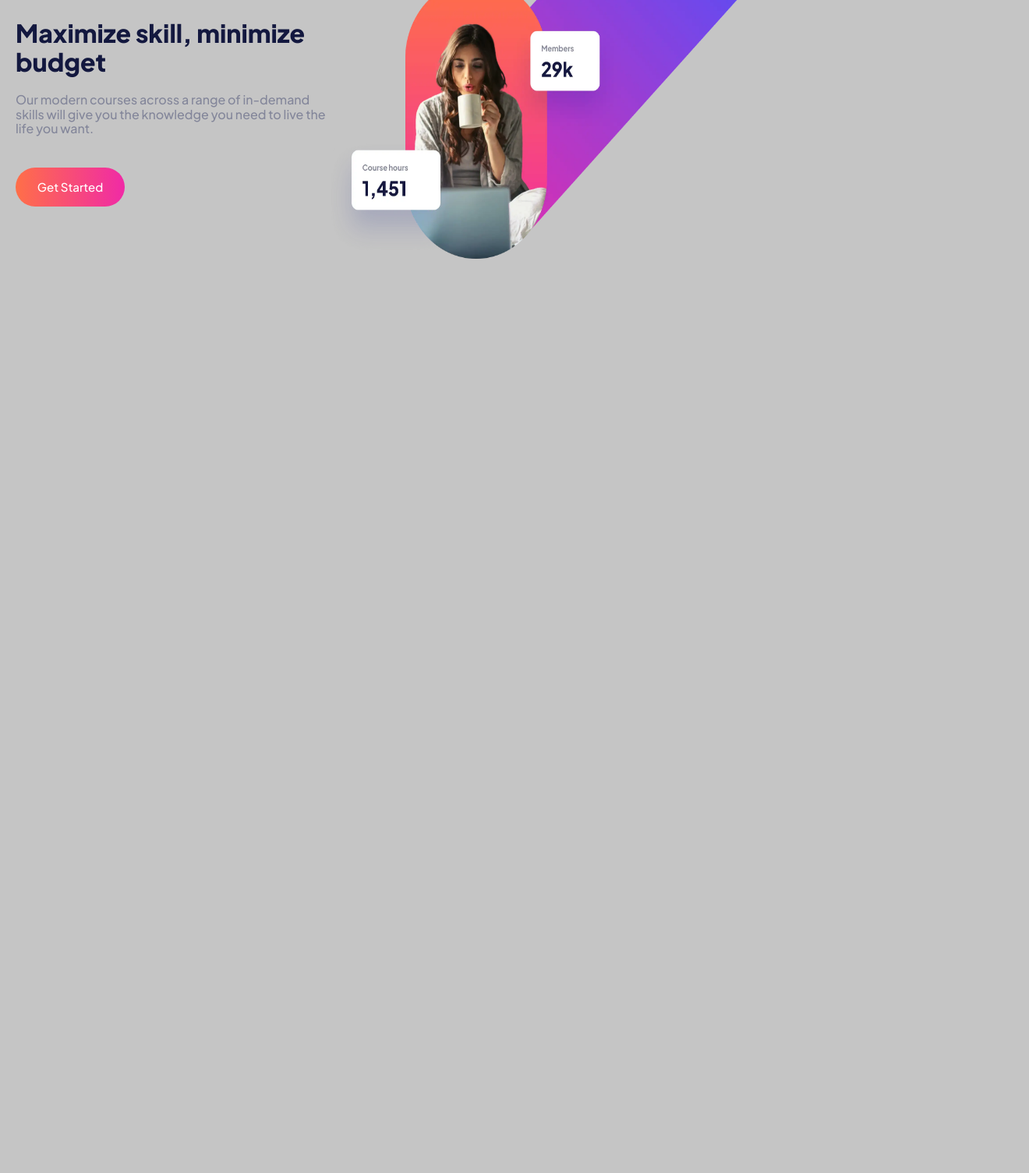
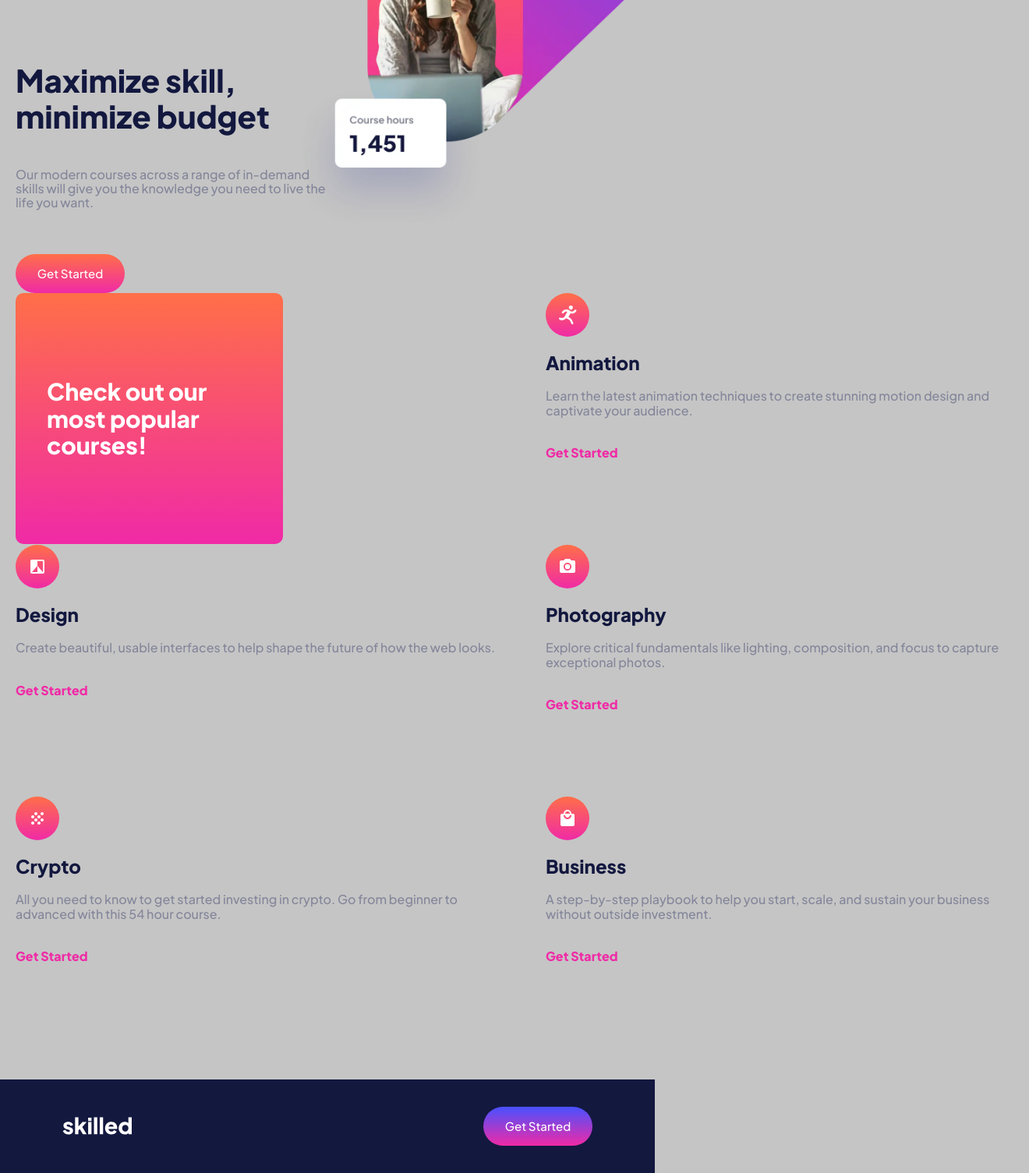
Before and after one commit to nuriarivasbotello/homepage-3, a website built with Vite: page src/index.html in a window 1280 px wide. Shown: the part 157-1662 px from the top of the page at 78% size, 1320 px wide, since content can reach past the window. Before the commit the page ends 800 px from the top, so only its background shows below. Built offline with nearby package versions, Linux system fonts and the light colour scheme; some packages are replaced by stand-ins of ours.

Commit message:
acabada?

```diff
--- a/src/css/styles.css
+++ b/src/css/styles.css
@@ -11,7 +11,17 @@
   --font-size-button: 16px;
   --color-title: rgb(19, 24, 63);
   --color-text: rgb(131, 134, 154);
-  --font-style: 'Plus Jakarta Sans', sans-serif;
+  --font-style: "Plus Jakarta Sans", sans-serif;
+  --background-button-warm: linear-gradient(
+    rgba(255, 111, 72, 1) 0%,
+    rgba(240, 42, 166, 1) 100%
+  );
+  --background-button-cold: linear-gradient(
+    rgba(72, 81, 255, 1) 0%,
+    rgba(240, 42, 166, 1) 100%
+  );
+  --radius-big: 10px;
+  --button-started: rgba(240, 42, 166, 1);
 }
 
 img {
@@ -32,20 +42,38 @@ a {
 }
 
 body {
-  margin: 0;
+  max-width: 1440px;
+  margin: 0 auto;
   background-color: rgb(197, 197, 197);
 }
 .header {
+  width: 360px;
   display: flex;
   justify-content: space-between;
   align-items: center;
   padding: 30px 20px;
 } /*1024 para pc*/
+@media screen and (min-width: 768px) {
+  .header {
+    width: 100%;
+    display: flex;
+    flex-direction: row;
+    justify-content: space-between;
+  }
+}
+@media screen and (min-width: 1440px) {
+  .header {
+    width: 100%;
+    display: flex;
+    flex-direction: row;
+    justify-content: space-between;
+    padding: 30px 180px;
+  }
+}
 .logo {
   position: relative;
 }
 .button {
-  position: relative;
   width: 140px;
   height: 50px;
   display: flex;
@@ -66,21 +94,37 @@ body {
   }
 }
 .banner {
+  width: 398px;
   margin: 0 20px;
 }
 @media screen and (min-width: 768px) {
   .banner {
-    width: 400px;
+    width: 430px;
     margin-top: 50px;
+    display: flex;
+    flex-direction: row;
+  }
+}
+@media screen and (min-width: 1440px) {
+  .banner {
+    width: 457px;
+    margin-left: 170px;
+    margin-top: 50px;
+
     display: flex;
     flex-direction: row;
   }
 }
 @media screen and (min-width: 768px) {
   .article {
+    width: 398px;
+    margin-top: 50px;
+    display: flex;
+    flex-direction: column;
   }
 }
 .title {
+  font-size: 40px;
   font-family: var(--font-style);
   color: var(--color-title);
 }
@@ -92,11 +136,7 @@ body {
 .button-warm {
   font-size: 15px;
   margin-top: 40px;
-  background: linear-gradient(
-    90deg,
-    rgba(255, 111, 72, 1) 0%,
-    rgba(240, 42, 166, 1) 100%
-  );
+  background: var(--background-button-warm);
 }
 .image {
   width: 330px;
@@ -105,10 +145,126 @@ body {
 }
 @media screen and (min-width: 768px) {
   .image {
-    width: 600px;
-    height: 600px;
+    width: 640px;
+    height: 640px;
     position: absolute;
-    bottom: 270px;
-    left: 420px;
+    left: 380px;
+    bottom: 350px;
+    margin-top: 0;
   }
 }
+@media screen and (min-width: 1440px) {
+  .image {
+    width: 990px;
+    height: 940px;
+    position: absolute;
+    left: 750px;
+    bottom: 100px;
+    margin-top: 0;
+  }
+}
+.cards {
+  display: flex;
+  flex-direction: column;
+  gap: 40px;
+}
+@media screen and (min-width: 768px) {
+  .cards {
+    display: grid;
+    grid-template-columns: 50% 50%;
+    grid-template-rows: 283px 283px 283px;
+  }
+}
+@media screen and (min-width: 1440px) {
+  .cards {
+    width: 1110px;
+    position: relative;
+    top: 300px;
+    margin: 0 auto;
+    grid-template-columns: 350px 350px 350px;
+    grid-template-rows: 346px 346px;
+  }
+}
+.card-gradient {
+  width: 343px;
+  height: 120px;
+  display: flex;
+  flex-direction: column;
+  justify-content: center;
+  text-align: center;
+  font-family: var(--font-style);
+  font-size: 26px;
+  font-weight: bold;
+  color: var(--color-text-button);
+  border-radius: var(--radius-big);
+  background: var(--background-button-warm);
+}
+@media screen and (min-width: 768px) {
+  .card-gradient {
+    height: 259px;
+    padding: 0 40px;
+    text-align: left;
+    font-size: 30px;
+  }
+}
+@media screen and (min-width: 768px) {
+  .card-gradient {
+    height: 322px;
+  }
+}
+@media screen and (min-width: 1440px) {
+  .card-gradient {
+    width: 350px;
+    height: 322px;
+  }
+}
+@media screen and (min-width: 768px) {
+  .card {
+    margin-left: 20px;
+  }
+}
+.card__title {
+  color: var(--color-title);
+  font-family: var(--font-style);
+}
+.button-started {
+  position: relative;
+  top: 20px;
+  font-weight: bold;
+  font-family: var(--font-style);
+  color: var(--button-started);
+}
+
+.footer {
+  height: 120px;
+  display: flex;
+  flex-direction: row;
+  justify-content: space-between;
+  align-items: center;
+  padding: 0 15px;
+  margin-top: 50px;
+  background-color: var(--color-title);
+}
+@media screen and (min-width: 768px) {
+  .footer {
+    width: 840px;
+    position: relative;
+    top: 80px;
+    padding: 0 80px;
+    margin-top: 0;
+  }
+}
+@media screen and (min-width: 1440px) {
+  .footer {
+    width: 1440px;
+    top: 230px;
+    padding: 0 100px;
+  }
+}
+.footer__logo {
+  width: 89px;
+}
+.button-cold {
+  font-size: 15px;
+  background: var(--background-button-cold);
+}
--- a/src/index.html
+++ b/src/index.html
@@ -56,7 +56,7 @@
         </div>
         <picture>
           <source
-            media="(min-width:1024px)"
+            media="(min-width:1440px)"
             srcset="./assets/images/image-hero-desktop@2x.webp"
           />
           <source
@@ -75,13 +75,46 @@
         </picture>
       </div>
       <div class="cards">
-        <div class="card card--gradient"></div>
-        <div class="card"></div>
-        <div class="card"></div>
-        <div class="card"></div>
-        <div class="card"></div>
-        <div class="card"></div>
+        <div class="card card-gradient">Check out our most popular courses!</div>
+        <article class="card">
+          <img class="card__icon" src="./assets/images/icon-animation.svg" alt="Animation"/>
+          <h2 class="card__title">Animation</h2>
+          <p class="text">Learn the latest animation techniques to create stunning motion design and captivate your audience.</p>
+          <a class="button-started" href="#">Get Started</a>
+        </article>
+        <article class="card">
+          <img class="card__icon" src="./assets/images/icon-design.svg" alt="Design"/>
+          <h2 class="card__title">Design</h2>
+          <p class="text">Create beautiful, usable interfaces to help shape the future of how the web looks.</p>
+          <a class="button-started" href="#">Get Started</a>
+        </article>
+        <article class="card">
+          <img class="card__icon" src="./assets/images/icon-photography.svg" alt="Photography"/>
+          <h2 class="card__title">Photography</h2>
+          <p class="text">Explore critical fundamentals like lighting, composition, and focus to capture exceptional photos.</p>
+          <a class="button-started" href="#">Get Started</a>
+        </article>
+        <article class="card">
+          <img class="card__icon" src="./assets/images/icon-crypto.svg" alt="Crypto"/>
+          <h2 class="card__title">Crypto</h2>
+          <p class="text">All you need to know to get started investing in crypto. Go from beginner to advanced with this 54 hour course.</p>
+          <a class="button-started" href="#">Get Started</a>
+        </article>
+        <article class="card">
+          <img class="card__icon" src="./assets/images/icon-business.svg" alt="Business"/>
+          <h2 class="card__title">Business</h2>
+          <p class="text">A step-by-step playbook to help you start, scale, and sustain your business without outside investment.</p>
+          <a class="button-started" href="#">Get Started</a>
+        </article>
       </div>
     </main>
+    <footer class="footer">
+      <img
+        class="footer__logo"
+        src="./assets/images/logo-light.svg"
+        alt="Logo light"
+      />
+      <div class="button button-cold">Get Started</div>
+    </footer>
   </body>
 </html>
```
